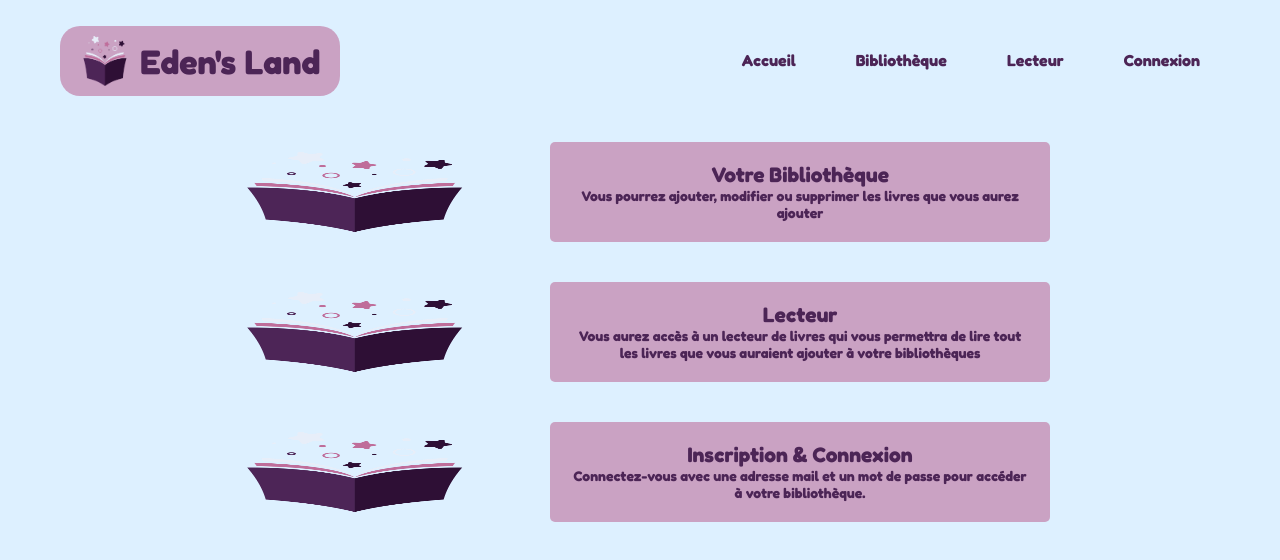
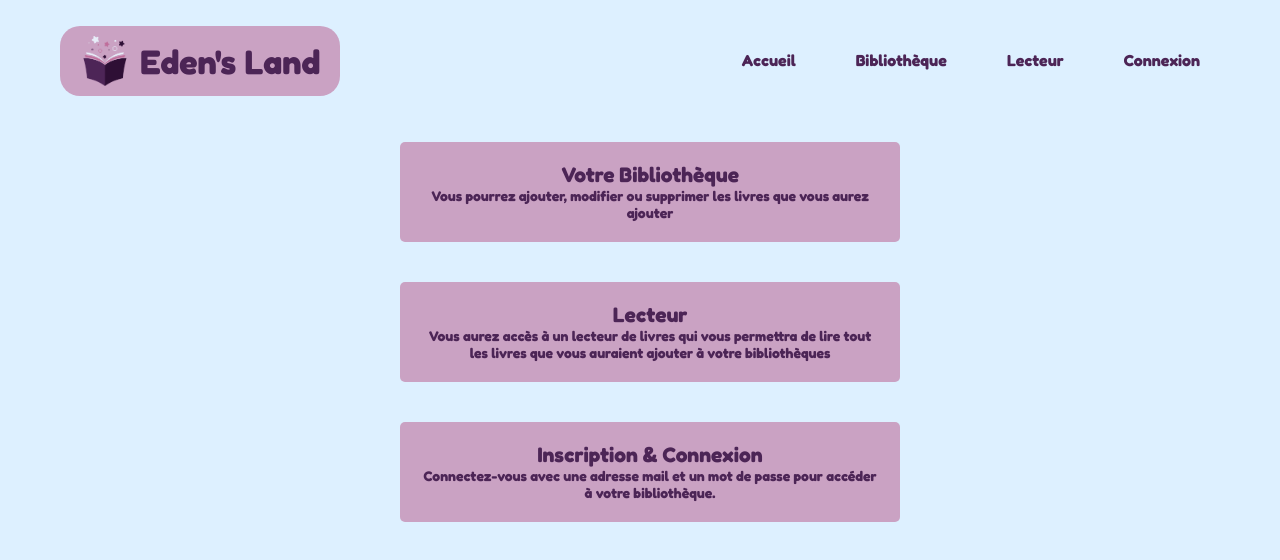
Before and after one commit to zakari9959/edensland, a Next.js app: page / in a window 1280 px wide. Shown: the top 560 px of the page. Built offline with nearby package versions, Linux system fonts and the light colour scheme; no server answers.

Commit message:
message d'erreur

```diff
--- a/app/components/CreateBook/CreateBook.tsx
+++ b/app/components/CreateBook/CreateBook.tsx
@@ -12,6 +12,7 @@ export default function CreateBook({}: Props) {
   const [userInput, setUserInput] = useState('');
   const [imageUrl, setImageUrl] = useState<null | File>(null);
   const { userId, setUserId } = useUserIdContext();
+  const [error, setError] = useState<string | null>(null);
   const token =
     typeof window !== 'undefined' ? localStorage.getItem('token') : null;
 
@@ -74,6 +75,8 @@ export default function CreateBook({}: Props) {
       console.error(
         "Une erreur s'est produite lors de la requête vers votre API personnelle"
       );
+      const errorMessage = await apiResponse.text();
+      setError(errorMessage);
     }
   };
 
@@ -130,6 +133,7 @@ export default function CreateBook({}: Props) {
             ? 'Génération de votre histoire...'
             : 'Générez votre histoire'}
         </button>
+        {error && <div style={{ color: 'red' }}>{error}</div>}
       </div>
     </form>
   );
--- a/app/components/HomeLinks/HomeLinks.tsx
+++ b/app/components/HomeLinks/HomeLinks.tsx
@@ -9,13 +9,13 @@ export default function HomeLinks() {
   return (
     <div className='homelinks'>
       <Link href='/bibli' className='homelink'>
-        <Image
+        {/* <Image
           className='homelink__img'
           src='/assets/logo-edensland.png'
           alt='Logo de livres'
           width={imgwidth}
           height={imgheight}
-        />
+        /> */}
         <div className='homelink__desc'>
           <h2>Votre Bibliothèque</h2>
           <p>
@@ -25,13 +25,13 @@ export default function HomeLinks() {
         </div>
       </Link>
       <Link href='/reader' className='homelink'>
-        <Image
+        {/*  <Image
           className='homelink__img'
           src='/assets/logo-edensland.png'
           alt='Logo de livres'
           width={imgwidth}
           height={imgheight}
-        />
+        /> */}
         <div className='homelink__desc'>
           <h2>Lecteur</h2>
           <p>
@@ -41,13 +41,13 @@ export default function HomeLinks() {
         </div>
       </Link>
       <Link href='/login' className='homelink'>
-        <Image
+        {/* <Image
           className='homelink__img'
           src='/assets/logo-edensland.png'
           alt='Logo de livres'
           width={imgwidth}
           height={imgheight}
-        />
+        /> */}
         <div className='homelink__desc'>
           <h2>Inscription & Connexion</h2>
           <p>
--- a/app/components/LoginForm/LoginForm.tsx
+++ b/app/components/LoginForm/LoginForm.tsx
@@ -44,7 +44,10 @@ export default function LoginForm() {
             localStorage.setItem('token', token),
             localStorage.setItem('userId', userId),
             setUserId(userId))
-          : console.log('Inscription réussie !');
+          : console.log('Inscription réussie !'),
+          localStorage.setItem('token', token),
+          localStorage.setItem('userId', userId),
+          setUserId(userId);
         router.push('/bibli');
       } else {
         const responseData = await response.json();
```
